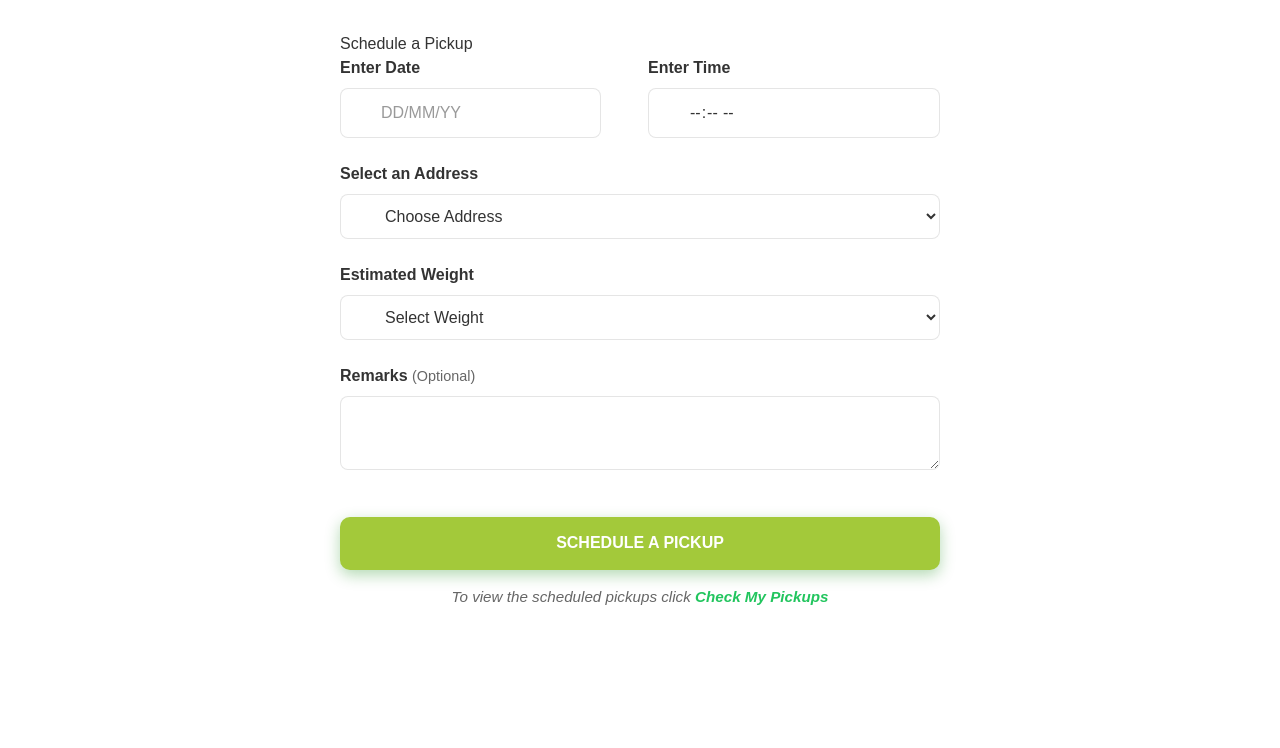
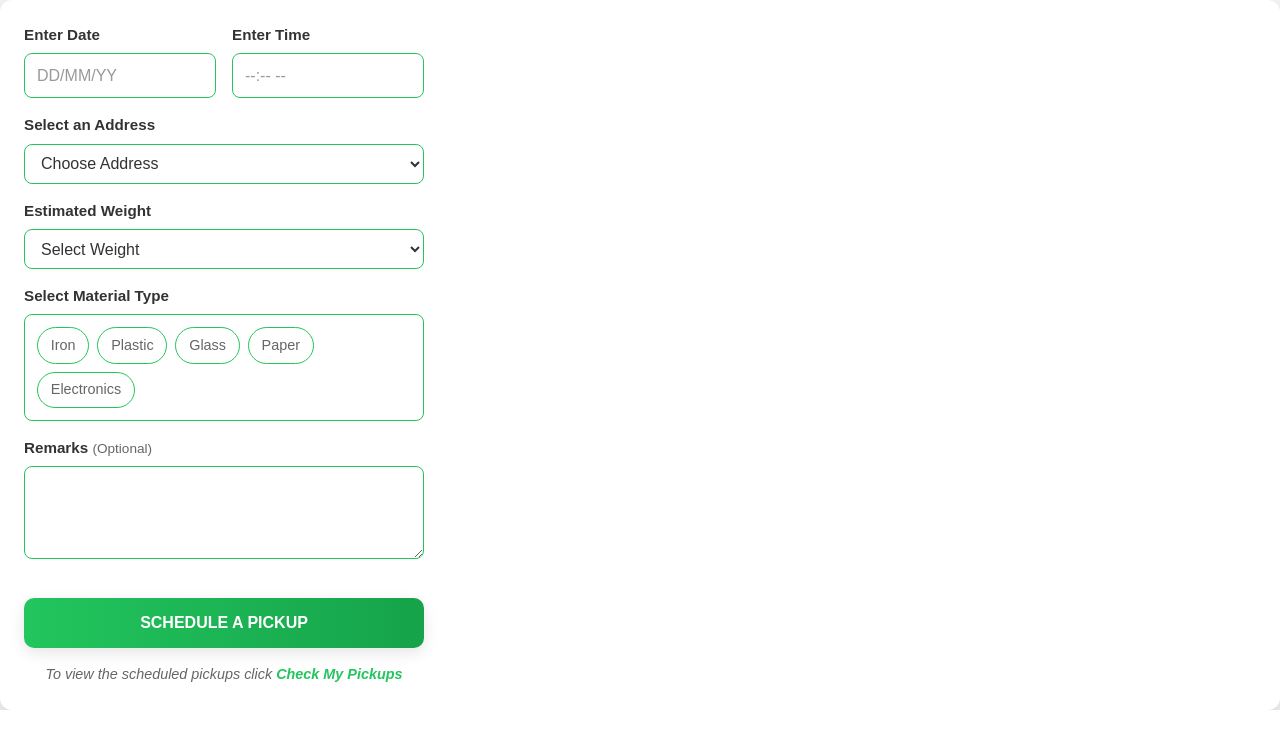
Before and after one commit to ShubhamMishra99/Eco-Saathi, a React (Vite) app in the folder client/: page /pickup-schedule in a window 1280 px wide. Shown: the top 748 px of the page. Built offline with nearby package versions, Linux system fonts and the light colour scheme; no server answers.

Commit message:
pickup schedule work done

```diff
--- a/client/src/Home/PickupSchedule/PickupSchedule.css
+++ b/client/src/Home/PickupSchedule/PickupSchedule.css
@@ -1,13 +1,64 @@
 .pickup-container {
-  padding: 2rem;
+  padding: 1.5rem;
   background-color: var(--card-bg);
   font-family: 'Poppins', sans-serif;
   color: var(--text-primary);
+  border-radius: 12px;
+  box-shadow: 0 8px 16px var(--shadow-color);
+}
+
+.pickup-container h2 {
+  text-align: center;
+  margin-bottom: 1.5rem;
+  color: var(--text-primary);
+  font-size: 1.6rem;
+}
+
+.pickup-content {
+  display: flex;
+  gap: 1.5rem;
+}
+
+.material-column {
+  display: none;
+}
+
+.material-options {
+  display: flex;
+  flex-wrap: wrap;
+  gap: 0.5rem;
+  padding: 0.75rem;
+  border: 1px solid var(--accent-primary);
+  border-radius: 8px;
+  background-color: var(--bg-primary);
+}
+
+.material-option {
+  padding: 0.4rem 0.8rem;
+  border: 1px solid var(--accent-primary);
+  border-radius: 20px;
+  cursor: pointer;
+  transition: all 0.3s ease;
+  color: var(--text-secondary);
+  background-color: var(--bg-primary);
+  font-size: 0.9rem;
+}
+
+.material-option:hover {
+  background-color: var(--bg-secondary);
+  color: var(--text-primary);
+}
+
+.material-option.selected {
+  background-color: var(--accent-primary);
+  color: white;
+  border-color: var(--accent-primary);
+  font-weight: 600;
 }
 
 .pickup-form {
-  max-width: 600px;
-  margin: auto;
+  flex-grow: 1;
+  max-width: 400px;
 }
 
 .form-row {
@@ -18,19 +69,20 @@
 
 .form-group {
   flex: 1;
-  margin-bottom: 1.5rem;
+  margin-bottom: 1rem;
 }
 
 label {
   font-weight: 600;
   display: block;
-  margin-bottom: 0.5rem;
+  margin-bottom: 0.4rem;
   color: var(--text-primary);
+  font-size: 0.95rem;
 }
 
 .optional {
   font-weight: 400;
-  font-size: 0.9rem;
+  font-size: 0.85rem;
   color: var(--text-secondary);
 }
 
@@ -48,41 +100,50 @@ label {
 
 .custom-input {
   width: 100%;
-  padding: 0.75rem 0.75rem 0.75rem 2.5rem;
-  border: 1px solid var(--border-color);
+  padding: 0.6rem 0.75rem;
+  border: 1px solid var(--accent-primary);
   border-radius: 8px;
   font-size: 1rem;
   background-color: var(--bg-primary);
+  color: var(--text-primary);
+  transition: border-color 0.3s ease, box-shadow 0.3s ease;
   box-sizing: border-box;
-  color: var(--text-primary);
+}
+
+.custom-input:focus {
+  outline: none;
+  border-color: var(--accent-primary);
+  box-shadow: 0 0 5px rgba(var(--accent-primary-rgb, 34, 197, 94), 0.5);
 }
 
 textarea.custom-input {
   resize: vertical;
+  min-height: 80px;
 }
 
 .submit-button {
-  background-color: #a3c93a;
+  background: linear-gradient(90deg, var(--accent-primary), var(--accent-secondary));
   color: white;
   font-weight: 600;
-  padding: 0.9rem 1.5rem;
+  padding: 0.8rem 1.5rem;
   border: none;
   border-radius: 10px;
-  box-shadow: 0 5px 15px rgba(0, 128, 0, 0.3);
+  box-shadow: 0 5px 15px var(--shadow-color);
   cursor: pointer;
-  transition: background 0.3s ease;
+  transition: background 0.3s ease, transform 0.2s ease;
   margin-top: 1rem;
   width: 100%;
 }
 
 .submit-button:hover {
-  background-color: #9ace68;
+  background: linear-gradient(90deg, var(--accent-secondary), var(--accent-primary));
+  transform: translateY(-2px);
 }
 
 .note {
   margin-top: 1rem;
   font-style: italic;
-  font-size: 0.95rem;
+  font-size: 0.9rem;
   text-align: center;
   color: var(--text-secondary);
 }
@@ -91,29 +152,34 @@ textarea.custom-input {
   color: var(--accent-primary);
   font-weight: 600;
   cursor: pointer;
+  text-decoration: none;
+}
+
+.link:hover {
+  text-decoration: underline;
 }
 
 .time-warning {
   color: var(--error-text);
-  font-size: 0.85rem;
-  margin-top: 0.3rem;
+  font-size: 0.8rem;
+  margin-top: 0.2rem;
   font-style: italic;
 }
 
-/* Datepicker override (optional improvement for match) */
+/* Datepicker override */
 .react-datepicker {
   border-radius: 10px;
   overflow: hidden;
   font-family: 'Poppins', sans-serif;
-  font-size: 1rem;
-  border: 1px solid var(--border-color);
+  font-size: 0.95rem;
+  border: 1px solid var(--accent-primary);
   background-color: var(--card-bg);
   color: var(--text-primary);
 }
 
 .react-datepicker__header {
   background-color: var(--bg-secondary);
-  border-bottom: 1px solid var(--border-color);
+  border-bottom: 1px solid var(--accent-primary);
 }
 
 .react-datepicker__day--selected {
@@ -137,3 +203,14 @@ textarea.custom-input {
 .react-datepicker__navigation {
   color: var(--text-primary);
 }
+
+@media (max-width: 768px) {
+  .pickup-content {
+    flex-direction: column;
+    gap: 1.5rem;
+  }
+
+  .pickup-form {
+    max-width: 100%;
+  }
+}
--- a/client/src/Home/PickupSchedule/PickupSchedule.jsx
+++ b/client/src/Home/PickupSchedule/PickupSchedule.jsx
@@ -16,6 +16,9 @@ const PickupSchedule = () => {
   const [weight, setWeight] = useState('');
   const [remarks, setRemarks] = useState('');
   const [showTimeModal, setShowTimeModal] = useState(false);
+  const [selectedMaterials, setSelectedMaterials] = useState([]);
+
+  const materialCategories = ['Iron', 'Plastic', 'Glass', 'Paper', 'Electronics'];
 
   useEffect(() => {
     if (isEditMode && pickupData) {
@@ -24,6 +27,7 @@ const PickupSchedule = () => {
       setAddress(pickupData.address);
       setWeight(pickupData.weight);
       setRemarks(pickupData.remarks || '');
+      setSelectedMaterials(pickupData.material || []);
     }
   }, [isEditMode, pickupData]);
 
@@ -31,8 +35,8 @@ const PickupSchedule = () => {
     e.preventDefault();
 
     // Validate required fields
-    if (!selectedDate || !time || !address || !weight) {
-      alert('Please fill in all required fields');
+    if (!selectedDate || !time || !address || !weight || selectedMaterials.length === 0) {
+      alert('Please fill in all required fields including material categories');
       return;
     }
 
@@ -45,7 +49,8 @@ const PickupSchedule = () => {
       weight,
       remarks,
       status: isEditMode ? location.state.pickupData.status : 'Pending',
-      createdAt: isEditMode ? location.state.pickupData.createdAt : new Date().toISOString()
+      createdAt: isEditMode ? location.state.pickupData.createdAt : new Date().toISOString(),
+      material: selectedMaterials
     };
 
     // Get existing pickups from localStorage
@@ -74,6 +79,7 @@ const PickupSchedule = () => {
     setAddress('');
     setWeight('');
     setRemarks('');
+    setSelectedMaterials([]);
   };
 
   const handleTimeClick = (e) => {
@@ -84,6 +90,34 @@ const PickupSchedule = () => {
   };
 
   const closeTimeModal = () => setShowTimeModal(false);
+
+  const handleMaterialClick = (material) => {
+    setSelectedMaterials(prev =>
+      prev.includes(material)
+        ? prev.filter(item => item !== material)
+        : [...prev, material]
+    );
+  };
+
+  const handleDateChange = (date) => {
+    setSelectedDate(date);
+  };
+
+  const handleTimeChange = (e) => {
+    setTime(e.target.value);
+  };
+
+  const handleAddressChange = (e) => {
+    setAddress(e.target.value);
+  };
+
+  const handleWeightChange = (e) => {
+    setWeight(e.target.value);
+  };
+
+  const handleRemarksChange = (e) => {
+    setRemarks(e.target.value);
+  };
 
   return (
     <div className="pickup-container">
@@ -104,68 +138,54 @@ const PickupSchedule = () => {
         </div>
       )}
 
-      <form className="pickup-form" onSubmit={handleSubmit}>
-        <h2>{isEditMode ? 'Edit Pickup' : 'Schedule a Pickup'}</h2>
-
+      <div className="pickup-content">
+        <form onSubmit={handleSubmit} className="pickup-form">
           <div className="form-row">
             <div className="form-group">
-            <label>Enter Date</label>
-            <div className="input-icon-wrapper">
-              <i className="fa fa-calendar icon" />
+              <label htmlFor="pickupDate">Enter Date</label>
               <DatePicker
+                id="pickupDate"
                 selected={selectedDate}
-                onChange={(date) => setSelectedDate(date)}
+                onChange={handleDateChange}
+                dateFormat="dd/MM/yyyy"
                 placeholderText="DD/MM/YY"
                 className="custom-input"
-                dateFormat="dd/MM/yyyy"
-                required
+              />
+            </div>
+            <div className="form-group">
+              <label htmlFor="pickupTime">Enter Time</label>
+              <input
+                type="text"
+                id="pickupTime"
+                value={time}
+                onChange={handleTimeChange}
+                className="custom-input"
+                placeholder="--:-- --"
               />
             </div>
           </div>
 
           <div className="form-group">
-            <label>Enter Time</label>
-            <div className="input-icon-wrapper">
-              <i className="fa fa-clock icon" />
-              <input
-                type="time"
-                value={time}
-                onChange={(e) => setTime(e.target.value)}
+            <label htmlFor="pickupAddress">Select an Address</label>
+            <select
+              id="pickupAddress"
+              value={address}
+              onChange={handleAddressChange}
               className="custom-input"
-                disabled={!selectedDate}
-                onClick={handleTimeClick}
-                required
-              />
-            </div>
-          </div>
-        </div>
-
-        <div className="form-group">
-          <label>Select an Address</label>
-          <div className="input-icon-wrapper">
-            <i className="fa fa-map-marker icon" />
-            <select
-              className="custom-input"
-              value={address}
-              onChange={(e) => setAddress(e.target.value)}
-              required
             >
               <option value="">Choose Address</option>
               <option value="Home">Home</option>
               <option value="Office">Office</option>
             </select>
           </div>
-        </div>
 
           <div className="form-group">
-          <label>Estimated Weight</label>
-          <div className="input-icon-wrapper">
-            <i className="fa fa-cube icon" />
+            <label htmlFor="pickupWeight">Estimated Weight</label>
             <select
+              id="pickupWeight"
+              value={weight}
+              onChange={handleWeightChange}
               className="custom-input"
-              value={weight}
-              onChange={(e) => setWeight(e.target.value)}
-              required
             >
               <option value="">Select Weight</option>
               <option value="0-5kg">0-5 kg</option>
@@ -173,16 +193,33 @@ const PickupSchedule = () => {
               <option value="10+kg">10+ kg</option>
             </select>
           </div>
+
+          <div className="form-group">
+            <label>Select Material Type</label>
+            <div className="material-options">
+              {materialCategories.map((material) => (
+                <div
+                  key={material}
+                  className={
+                    `material-option ${selectedMaterials.includes(material) ? 'selected' : ''}`
+                  }
+                  onClick={() => handleMaterialClick(material)}
+                >
+                  {material}
+                </div>
+              ))}
+            </div>
           </div>
 
           <div className="form-group">
-          <label>Remarks <span className="optional">(Optional)</span></label>
+            <label htmlFor="pickupRemarks">Remarks <span className="optional">(Optional)</span></label>
             <textarea
+              id="pickupRemarks"
+              value={remarks}
+              onChange={handleRemarksChange}
               className="custom-input"
-            rows="2"
-            value={remarks}
-            onChange={(e) => setRemarks(e.target.value)}
-          />
+              rows="3"
+            ></textarea>
           </div>
 
           <button type="submit" className="submit-button">
@@ -194,6 +231,7 @@ const PickupSchedule = () => {
           </p>
         </form>
       </div>
+    </div>
   );
 };
 
--- a/client/src/Home/home.css
+++ b/client/src/Home/home.css
@@ -114,7 +114,7 @@ html {
   padding: 3rem 4rem 0 4rem;
   min-height: 80vh;
   margin-top: 70px;
-  background: var(#a3c93a);
+  background: var(--bg-primary);
 }
 
 .hero-left {
@@ -235,6 +235,13 @@ html {
   border: none;
   font-size: 1.5rem;
   cursor: pointer;
+  color: var(--text-secondary);
+  transition: color 0.3s ease;
+  z-index: 10;
+}
+
+.pickup-modal-close:hover {
+  color: var(--text-primary);
 }
 
 /* ==== Sidebar ==== */
@@ -407,6 +414,11 @@ footer {
   .hero-title {
     font-size: 2.6rem;
   }
+  #about-section,
+  .price-chart-section {
+    padding-top: 2rem;
+    padding-bottom: 2rem;
+  }
 }
 
 @media (max-width: 768px) {
@@ -428,6 +440,11 @@ footer {
     flex-direction: column;
     gap: 1rem;
   }
+  #about-section,
+  .price-chart-section {
+    padding-top: 1.5rem;
+    padding-bottom: 1.5rem;
+  }
 }
 
 @media (max-width: 480px) {
```
Lines whose indentation alone changed are shown as unchanged.
